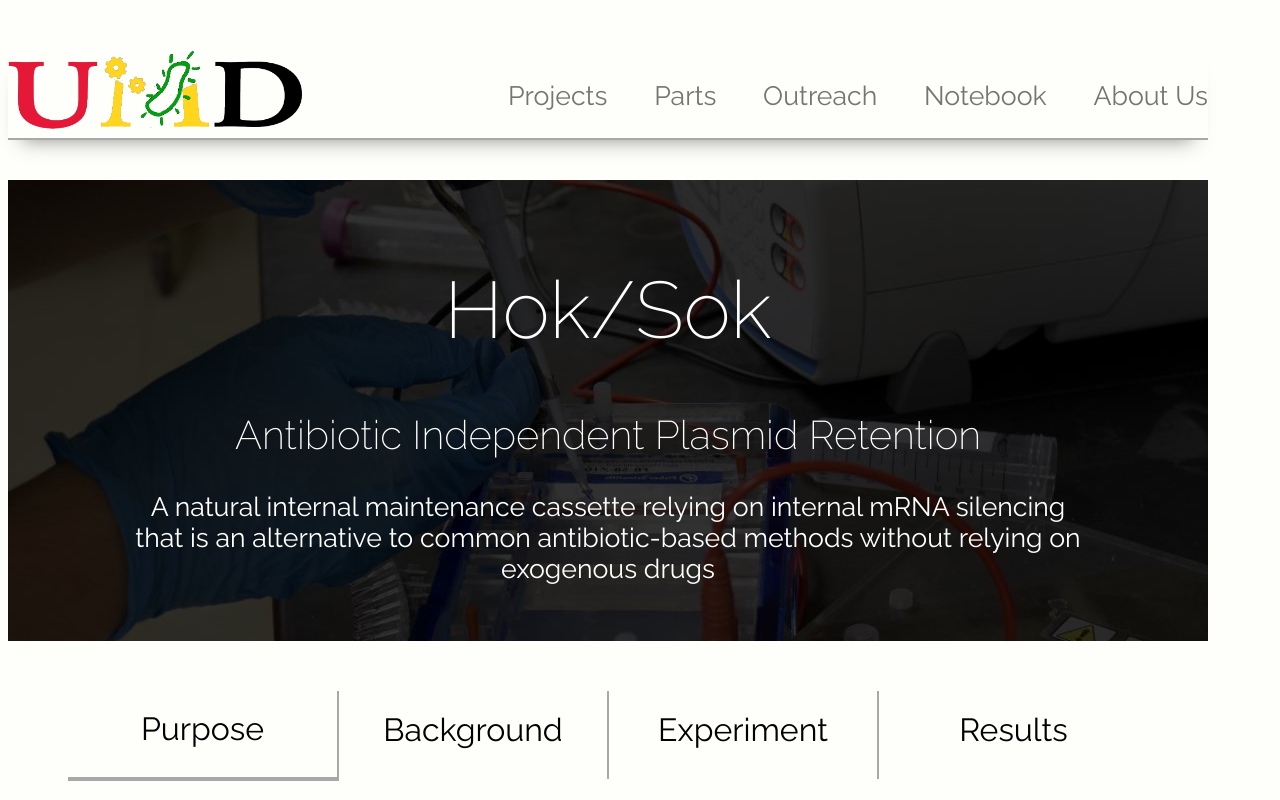
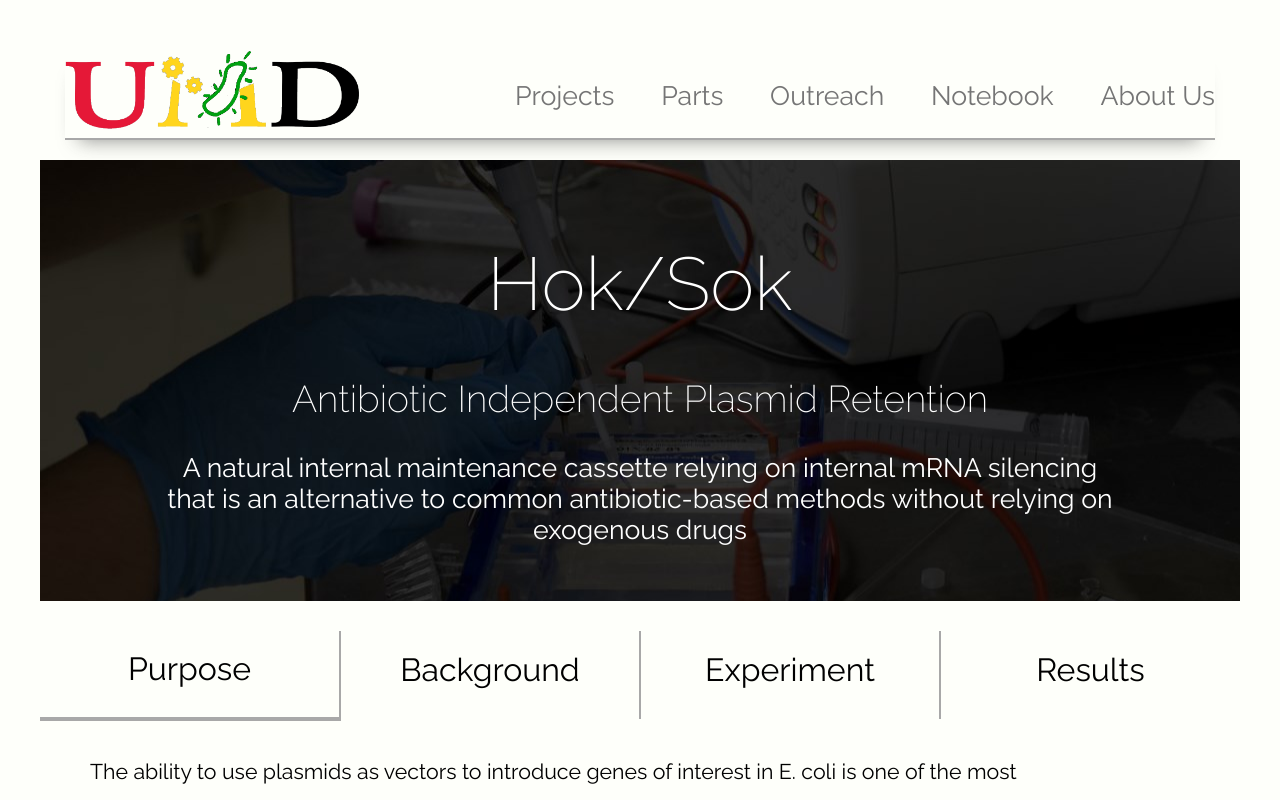
Before and after one commit to jeesangho/UMaryland-iGEM-Wiki-2016, a plain HTML site: page hoksok.html in a window 1280 px wide. Shown: the top 800 px of the page. Drawn offline with nearby package versions, Linux system fonts and the light colour scheme.

Commit message:
Fixed spacing to display at min 1280 px width
Reduced font size of h1,h2,h3
Reduced circle size in project description to fit in one line

```diff
--- a/css/hoksok.css
+++ b/css/hoksok.css
@@ -5,9 +5,11 @@ body {
 	font-family: 'Raleway', sans-serif;
 	color: black;
 	background-color: #FEFFFA;
-	min-width: 1100px;
-	max-width: 1100px;
+	min-width: 1200px;
+	max-width: 1200px;
 	overflow-x:hidden;
+	margin-left: auto;
+	margin-right: auto;
 }
 
 nav {
@@ -48,7 +50,7 @@ nav ul li {
 
 #div-text {
 	/* Increases space between main content and the nav heading */
-	padding-top: 40px;
+	padding-top: 20px;
 }
 
 #div-topbar {
@@ -64,8 +66,8 @@ nav ul li {
 	   creates the shadow underneath border									 */
 	margin-left: auto;
 	margin-right: auto;
-	min-width: 1200px;
-	max-width: 1200px;
+	min-width: 1150px;
+	max-width: 1150px;
 	border-bottom-style: solid;
 	border-color: #A8A8A8;
 	border-width: 2px;
@@ -77,14 +79,14 @@ nav ul li {
 
 h1 {							/* Centers the heading text on the page at different sizes 		*/
 	color: white;				/* makes the text centered and white to contrast background img */
-	font-size: 60pt;
+	font-size: 56pt;
 	font-weight: 200;
 	text-align: center;
 }
 
 h2 {
 	color: white;
-	font-size: 30pt;
+	font-size: 28pt;
 	font-weight: 200;
 	text-align: center;
 }
@@ -112,22 +114,22 @@ h3 {
 /* fixes width of each image and makes it centered in between the text */
 #img-antibiotic, #img-growth, #img-rfp, #img-seq, #img-oyster {
 	width: 600px;
-	margin-left: 280px;
+	margin-left: 210px;
 }
 
 #img-diagram {
 	width: 800px;
-	margin-left: 180px;
+	margin-left: 110px;
 }
 
 #img-construct {
 	width: 900px;
-	margin-left: 130px;
+	margin-left: 70px;
 }
 
 #img-gram {
 	width: 300px;
-	margin-left: 400px;
+	margin-left: 340px;
 }
 
 p, .longText li {
@@ -140,15 +142,15 @@ p, .longText li {
 .longText {
 	/* fixes width of the text and displays it slighly left of center */
 	width: 950px;
-	margin-left: 130px;
+	margin-left: 50px;
 	margin-right: auto;
 }
 
 #table-selector {
 	/* formats the table containing nav elements to be centered, addes space on top / bottom */
-	width: 90%;
-	margin-top: 50px;
-	margin-bottom: 50px;
+	width: 100%;
+	margin-top: 30px;
+	margin-bottom: 30px;
 	margin-left: auto;
 	margin-right: auto;
 }
--- a/css/projects.css
+++ b/css/projects.css
@@ -6,9 +6,11 @@ body {
 	font-family: 'Raleway', sans-serif;
 	color: black;
 	background-color: #FEFFFA;
-	min-width: 1100px;
-	max-width: 1100px;
+	min-width: 1200px;
+	max-width: 1200px;
 	overflow-x:hidden;
+	margin-left: auto;
+	margin-right: auto;
 }
 
 nav {
@@ -49,15 +51,15 @@ nav ul li {
 
 #div-text {
 	/* Increases space between main content and the nav heading */
-	padding-top: 40px;
+	padding-top: 20px;
 }
 
 #div-topbar {
 	/* fixes the size of the heading to improve compatibility, centers on the page */
 	margin-right: auto;
 	margin-left: auto;
-	min-width: 1280px;
-	max-width: 1280px;
+	min-width: 1200px;
+	max-width: 1200px;
 }
 
 #div-border {
@@ -65,8 +67,8 @@ nav ul li {
 	   creates the shadow underneath border									 */
 	margin-left: auto;
 	margin-right: auto;
-	min-width: 1200px;
-	max-width: 1200px;
+	min-width: 1150px;
+	max-width: 1150px;
 	border-bottom-style: solid;
 	border-color: #A8A8A8;
 	border-width: 2px;
@@ -78,14 +80,14 @@ nav ul li {
 
 h1 {							/* Centers the heading text on the page at different sizes */
 	color: #6B6B6B;				/* makes the text centered and gray colored */
-	font-size: 60pt;
+	font-size: 56pt;
 	font-weight: 200;
 	text-align: center;
 }
 
 h2 {
 	color: #6B6B6B;
-	font-size: 30pt;
+	font-size: 28pt;
 	font-weight: 200;
 	text-align: center;
 }
@@ -105,8 +107,8 @@ h3 {
    turns div from rectangle to circle 					*/
 .circle {
 	display: inline-block;
-	margin-right: 15px;
-	width: 300px;
+	margin-right: 10px;
+	width: 260px;
 	overflow: hidden;
 	-webkit-border-radius: 50%;
 	-moz-border-radius: 50%;
@@ -116,7 +118,7 @@ h3 {
 
 /* makes the actual image inside circle the same width as .circle */
 .circle img {
-	width:300px;
+	width:260px;
 }
 
 /* Triggers darkening of the image within .circle when hovered */
```
